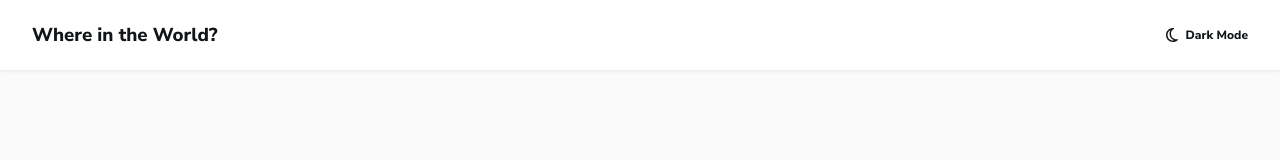
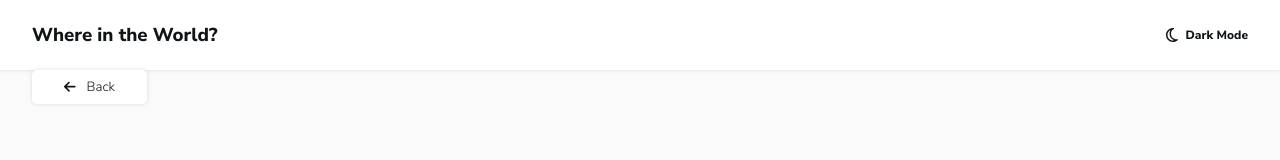
Before and after one commit to lucas-rocha/REST-Countries-API, a React (Vite) app: page /country/1 in a window 1280 px wide. Shown: the top 160 px of the page. Built offline with nearby package versions, Linux system fonts and the light colour scheme; the HTML template or start-up script is replaced by a standard one.

Commit message:
Add BackButton component

```diff
--- a/src/App.jsx
+++ b/src/App.jsx
@@ -10,6 +10,7 @@ import GlobalStyles from './Assets/Styles/GlobalStyles';
 
 import Header from './Layouts/Header';
 import Home from './Pages/Home';
+import CountryDetail from './Pages/CountryDetailsPage';
 
 function App() {
   const [theme, setTheme] = usePersistedState('theme', light);
@@ -26,6 +27,7 @@ function App() {
           <Header toggleTheme={toggleTheme} />
           <Routes>
             <Route exact path="/" element={<Home />} />
+            <Route path="country/:country" element={<CountryDetail />} />
           </Routes>
         </BrowserRouter>
       </CountriesProvider>
--- /dev/null
+++ b/src/Components/BackButton/index.jsx
@@ -0,0 +1,21 @@
+import { useNavigate } from 'react-router-dom';
+
+import { FontAwesomeIcon } from '@fortawesome/react-fontawesome';
+import { faArrowLeft } from '@fortawesome/free-solid-svg-icons';
+
+import { Container } from './styles';
+
+const BackButton = () => {
+  const navigate = useNavigate();
+
+  const handleClick = () => navigate('/');
+
+  return (
+    <Container onClick={handleClick}>
+      <FontAwesomeIcon icon={faArrowLeft} />
+      <span>Back</span>
+    </Container>
+  );
+};
+
+export default BackButton;
--- /dev/null
+++ b/src/Components/BackButton/styles.js
@@ -0,0 +1,15 @@
+import styled from 'styled-components';
+
+export const Container = styled.button`
+  display: flex;
+  justify-content: space-between;
+  align-items: center;
+
+  width: 115px;
+  padding: 0.5rem 2rem;
+  border-radius: 5px;
+  cursor: pointer;
+  background: ${(props) => props.theme.background.secondary};
+  color: ${(props) => props.theme.colors.primary};
+  box-shadow: ${(props) => props.theme.shadow.primary};
+`;
--- a/src/Components/CountryGrid/index.jsx
+++ b/src/Components/CountryGrid/index.jsx
@@ -1,4 +1,5 @@
 import React, { useEffect } from 'react';
+import { Link } from 'react-router-dom';
 
 import { getCountries } from '../../Api/Services/Countries';
 import useCountries from '../../Utils/Hooks/useCountries';
@@ -19,6 +20,7 @@ const CountryGrid = () => {
   return (
     <Container>
       {countries.map((country) => (
+        <Link to={`country/${country.name.common}`}>
           <CountryGridItem
             key={country.ccn3}
             flag={country.flags.png}
@@ -27,6 +29,7 @@ const CountryGrid = () => {
             region={country.region}
             capital={country.capital}
           />
+        </Link>
       ))}
     </Container>
   );
--- a/src/Components/CountryGrid/styles.js
+++ b/src/Components/CountryGrid/styles.js
@@ -9,4 +9,8 @@ export const Container = styled.div`
   @media (min-width: 600px) {
     grid-template-columns: repeat(auto-fit, minmax(300px, auto));
   }
+
+  > a {
+    text-decoration: none;
+  }
 `;
--- /dev/null
+++ b/src/Pages/CountryDetailsPage/index.jsx
@@ -0,0 +1,9 @@
+import BackButton from '../../Components/BackButton';
+
+const CountryDetail = () => (
+  <div className="container">
+    <BackButton />
+  </div>
+);
+
+export default CountryDetail;
```
Lines whose indentation alone changed are shown as unchanged.
